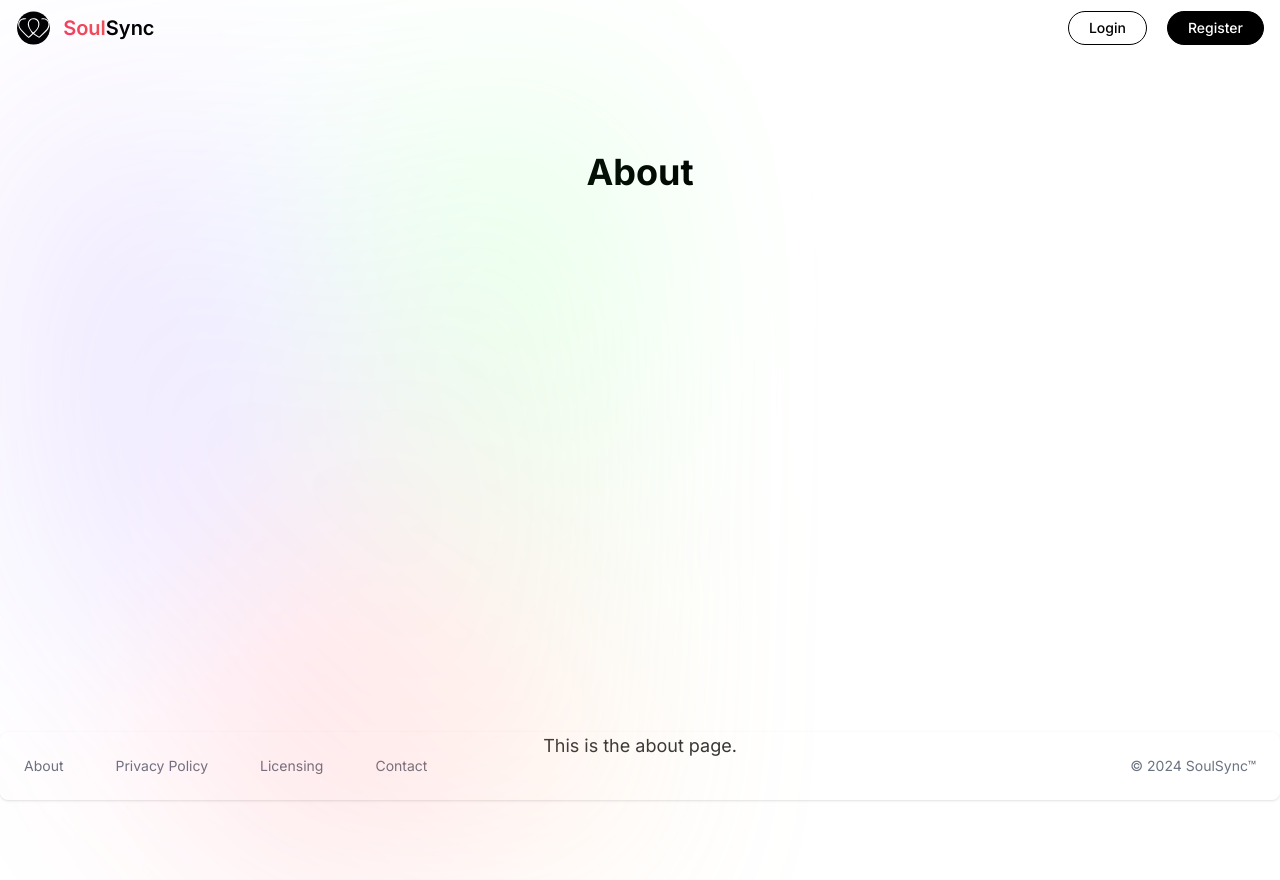
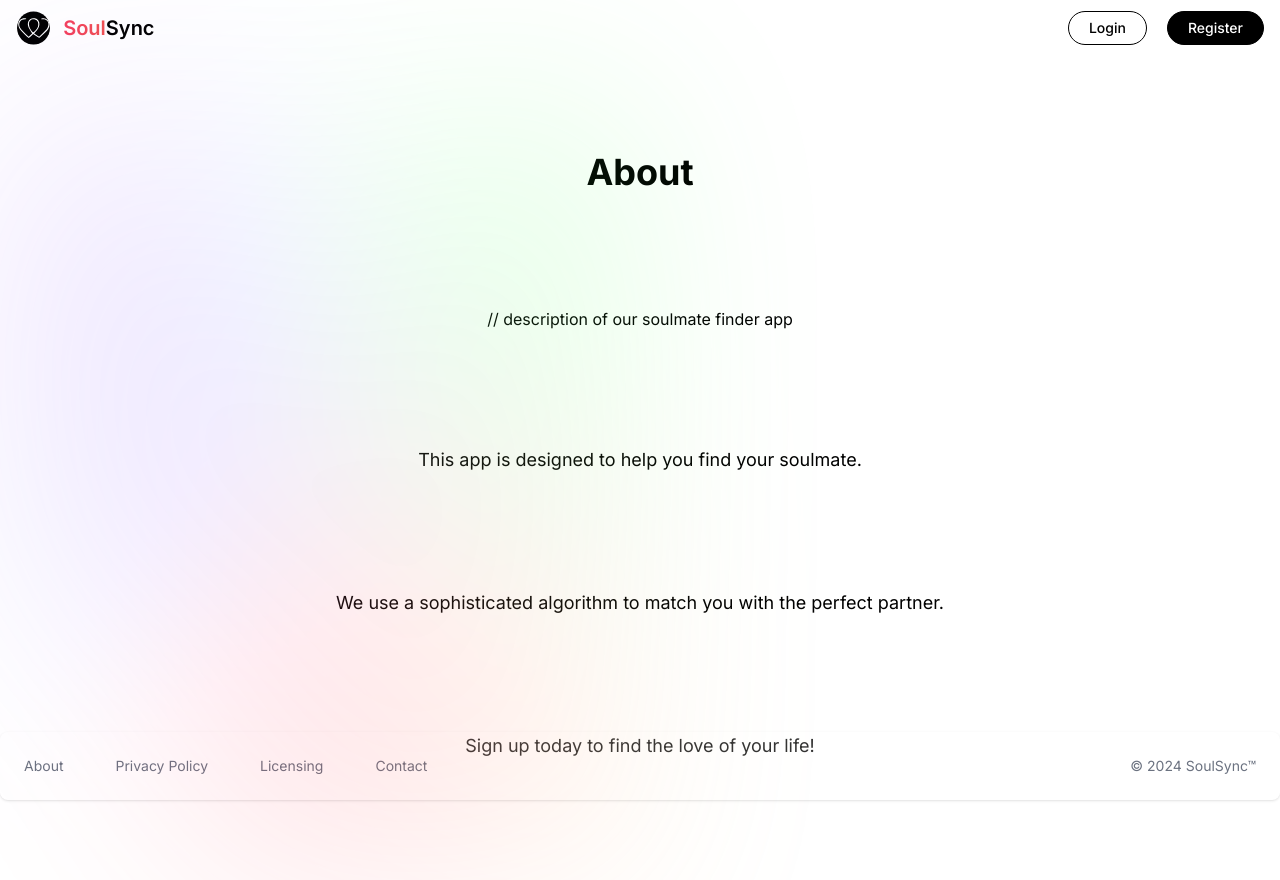
Before and after one commit to RaevschiCatalin/PC, a Next.js app in the folder soulsync/: page /about in a window 1280 px wide. Built offline with nearby package versions, Linux system fonts and the light colour scheme; no server answers.

Commit message:
need to implement backend logic

```diff
--- a/soulsync/app/about/page.tsx
+++ b/soulsync/app/about/page.tsx
@@ -2,7 +2,11 @@ export default function About() {
     return (
         <main className="flex min-h-screen flex-col items-center justify-between p-24">
         <h1 className="text-4xl font-bold">About</h1>
-        <p className="text-lg mt-4">This is the about page.</p>
+        // description of our soulmate finder app
+        <p className="text-lg">This app is designed to help you find your soulmate.</p>
+        <p className="text-lg">We use a sophisticated algorithm to match you with the perfect partner.</p>
+        <p className="text-lg">Sign up today to find the love of your life!</p>
+
         </main>
     );
 }
--- a/soulsync/app/completeProfile/page.tsx
+++ b/soulsync/app/completeProfile/page.tsx
@@ -3,6 +3,7 @@
 import { useState, ChangeEvent, FormEvent } from 'react';
 import { config } from 'dotenv';
 import { pushDataToDatabase } from '../../backend/handleSubmit';
+import {router} from "next/client";
 
 config({ path: '../../.env' });
 
@@ -43,6 +44,8 @@ export default function useCompleteDetails() {
         e.preventDefault();
         // Push data to database
         pushDataToDatabase(formData);
+        // Send user to /personalityTest
+        window.location.href = '/personalityTest';
         console.log(formData);
     };
 
--- a/soulsync/app/register/page.tsx
+++ b/soulsync/app/register/page.tsx
@@ -38,6 +38,9 @@ export default function Register() {
           acceptTerms: false,
         });
         writeUserData(formData.email, formData.password, 20, 14,14,38,8);
+        //move the user to the complete profile page after registration
+        window.location.href = '/completeProfile';
+
       } catch (message) {
       console.error(message);
       alert(message);
--- a/soulsync/components/Footer.tsx
+++ b/soulsync/components/Footer.tsx
@@ -7,9 +7,8 @@ export default function FooterWithLogo() {
         <Footer container className='fixed bottom-0 bg-opacity-20'>
             <div className="w-full text-center">
                 <div className="w-full justify-between sm:flex sm:items-center sm:justify-between">
-
                     <Footer.LinkGroup className='gap-7'>
-                        <Footer.Link href="/">
+                        <Footer.Link href="/about">
                             About
                         </Footer.Link>
                         <Footer.Link href="/">
```
Also changed, not shown: 1 other file (tests, documents, lock files or other folders).
